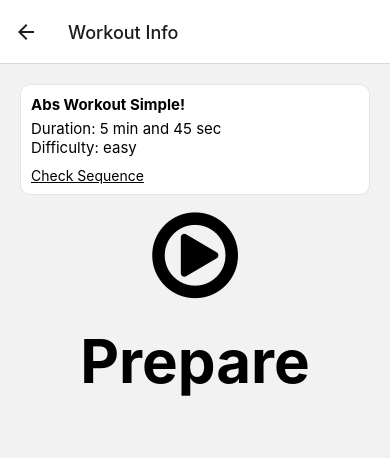
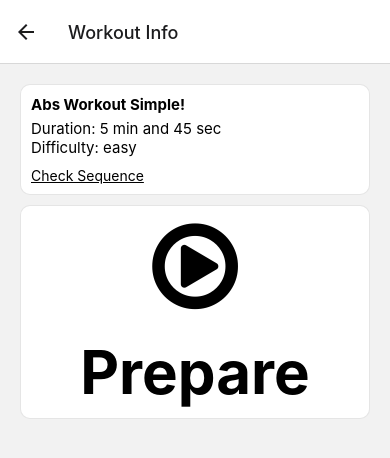
Before and after one commit to Jerga99/workout-app, a React Native app: screen / in a window 390 px wide. Both pictures are taken after a click on the element 195 px from the left and 175 px from the top of the page. Shown: the top 458 px of the page. Built offline with nearby package versions, Linux system fonts and the light colour scheme.

Commit message:
Wrapper stylings

```diff
--- a/screens/WorkoutDetailScreen.tsx
+++ b/screens/WorkoutDetailScreen.tsx
@@ -93,6 +93,7 @@ export default function WorkoutDetailScreen({route}: Navigation) {
           </View>
         </Modal>
       </WorkoutItem>
+      <View style={styles.wrapper}>
         <View style={styles.counterUI}>
           <View style={styles.counterItem}>
             { sequence.length === 0 ?
@@ -142,6 +143,7 @@ export default function WorkoutDetailScreen({route}: Navigation) {
           </Text>
         </View>
       </View>
+    </View>
   )
 }
 
@@ -167,5 +169,12 @@ const styles = StyleSheet.create({
   counterItem: {
     flex: 1,
     alignItems: "center"
+  },
+  wrapper: {
+    borderRadius: 10,
+    borderColor: "rgba(0,0,0,0.1)",
+    backgroundColor: "#fff",
+    borderWidth: 1,
+    padding: 10
   }
 })
```
Lines whose indentation alone changed are shown as unchanged.
